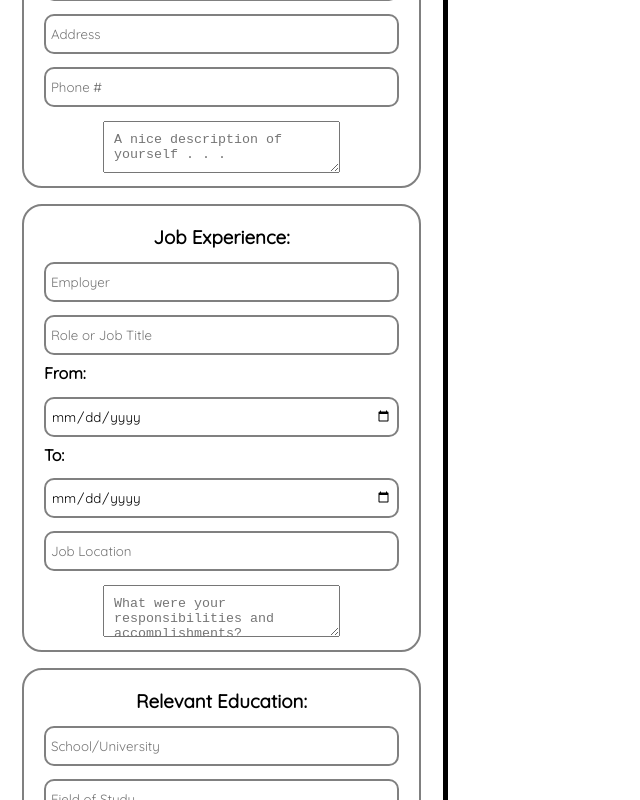
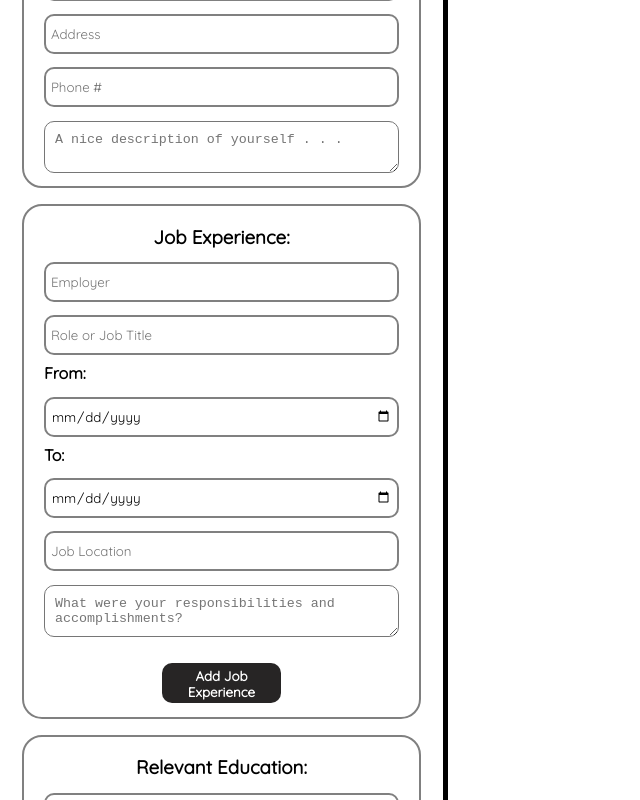
Before and after one commit to PkTheCoda/Resume-Generator, a React (Create React App) app: page / in a window 1280 px wide. Shown: the part 300-1100 px from the top of the page, without its empty margins (0-640 px from the left). Built offline with nearby package versions, Linux system fonts and the light colour scheme.

Commit message:
Added "add" button, refactored code

```diff
--- a/src/Information.js
+++ b/src/Information.js
@@ -2,10 +2,25 @@ import React from 'react'
 import { useState } from 'react'
 
 function Information(props) {
+
+  const [jobExperiences, setJobExperiences] = useState([
+    {
+      employer: "",
+      role: "",
+      from: "",
+      to: "",
+      location: "",
+      responsibilites: ""
+    }
+  ])
+
+
+
   return (
     <>
       <div className="information--holder">
 
+        {/* PERSONAL INFORMATION HOLDER */}
         <div className="personal--holder holder">
           <h3 className="content--title">Personal Info:</h3>
 
@@ -41,6 +56,7 @@ function Information(props) {
 
         </div>
 
+        {/* JOB EXPERIENCES HOLDER */}
         <div className="experience--holder holder">
           <h3 className="content--title">Job Experience:</h3>
 
@@ -82,8 +98,11 @@ function Information(props) {
             placeholder="What were your responsibilities and accomplishments?"
           />
 
+          <button className="add--button button">Add Job Experience</button>
+
         </div>
 
+        {/* EDUCATION HOLDER */}
         <div className="education--holder holder">
           <h3 className="content--title">Relevant Education:</h3>
 
--- a/src/style.css
+++ b/src/style.css
@@ -93,9 +93,10 @@ input:hover {
 }
 
 textarea {
+  border-radius:10px;
   margin: 1em 0em 1em 0em;
   padding:10px;
-  width: 60%;
+  width: 90%;
 }
 
 label {
@@ -112,3 +113,26 @@ label {
 .label-input {
   width:100%;
 }
+
+button {
+  border-style:none;
+}
+
+.button {
+  border-radius:10px;
+  width:30%;
+  height:3em;
+  background-color:rgb(39, 37, 37);
+  color:white;
+  margin: 1em 0em 1em 0em;
+  font-family: var(--main-font);
+  padding:5px;
+  font-weight:700;
+  cursor:pointer;
+}
+
+button:hover {
+  border: 2px solid rgb(39, 37, 37);
+  background-color:white;
+  color:black;
+}
```
